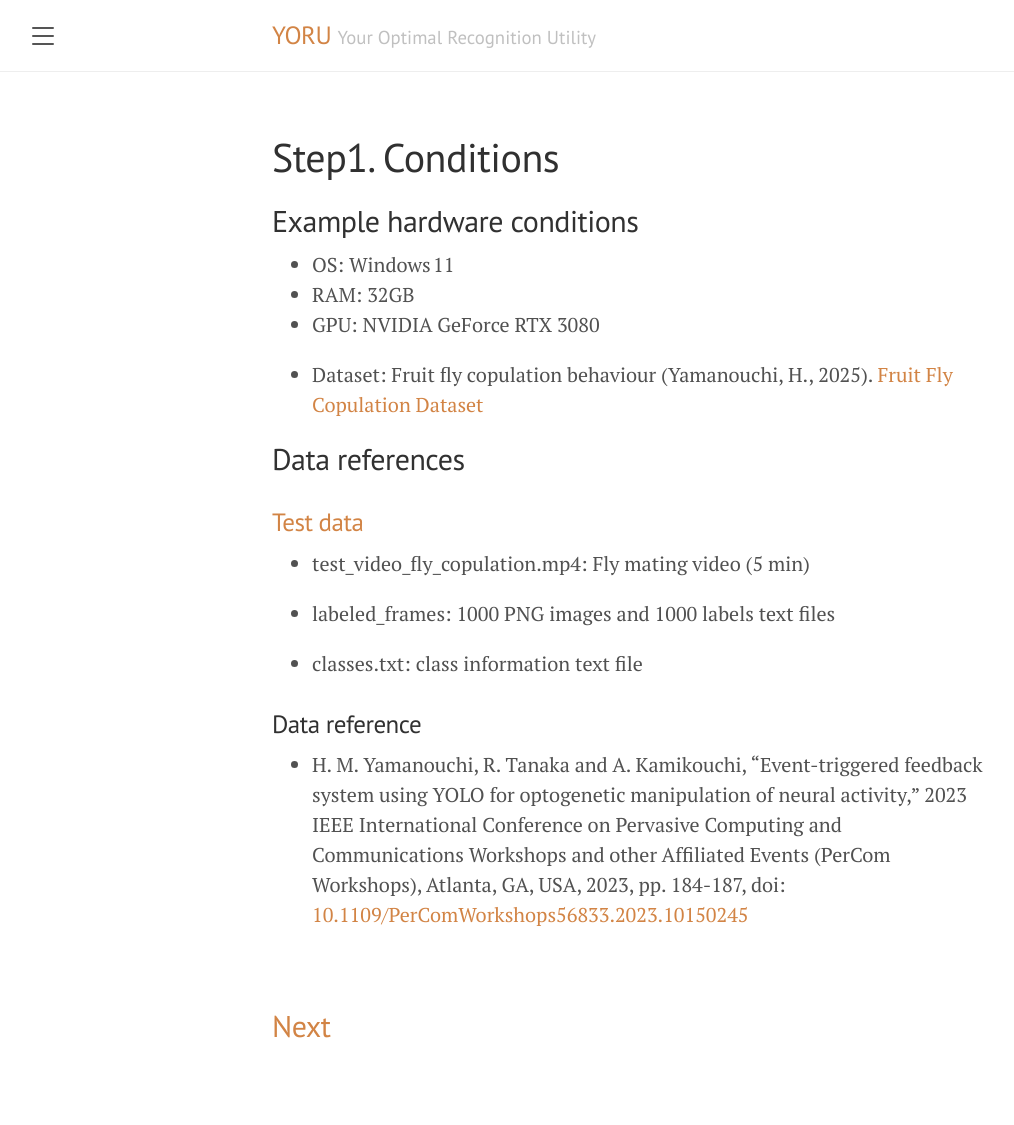
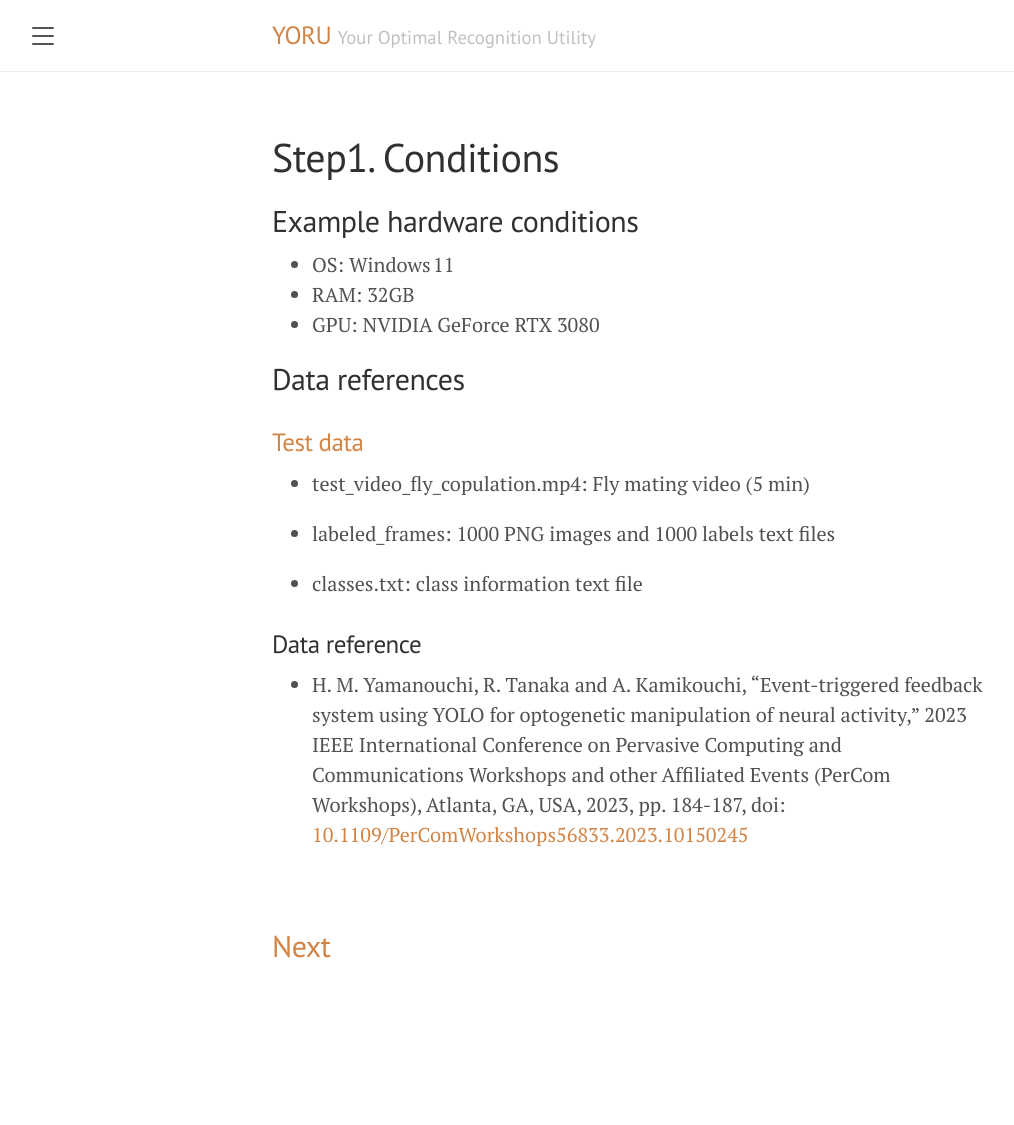
Before and after one commit to Kamikouchi-lab/YORU_doc, a Jekyll site: the page built from _tutorial/01_preparation_tutorial.md, in a window 1280 px wide. Shown: the whole page, without its empty margins (8-1022 px from the left). Built offline with Jekyll 4.4.1, drawn with Linux system fonts in a browser that asks for light colours; after the commit the page ends 1045 px from its top, so only the background shows below that.

Commit message:
change documents

```diff
--- a/_tutorial/01_preparation_tutorial.md
+++ b/_tutorial/01_preparation_tutorial.md
@@ -8,10 +8,6 @@ title: Step1. Conditions
  - OS: Windows 11
  - RAM: 32GB
  - GPU: NVIDIA GeForce RTX 3080
-
- - Dataset: Fruit fly copulation behaviour (Yamanouchi, H., 2025). [Fruit Fly Copulation Dataset](https://doi.org/10.5281/zenodo.15653581)
-
-
 
 
 ## Data references
```
